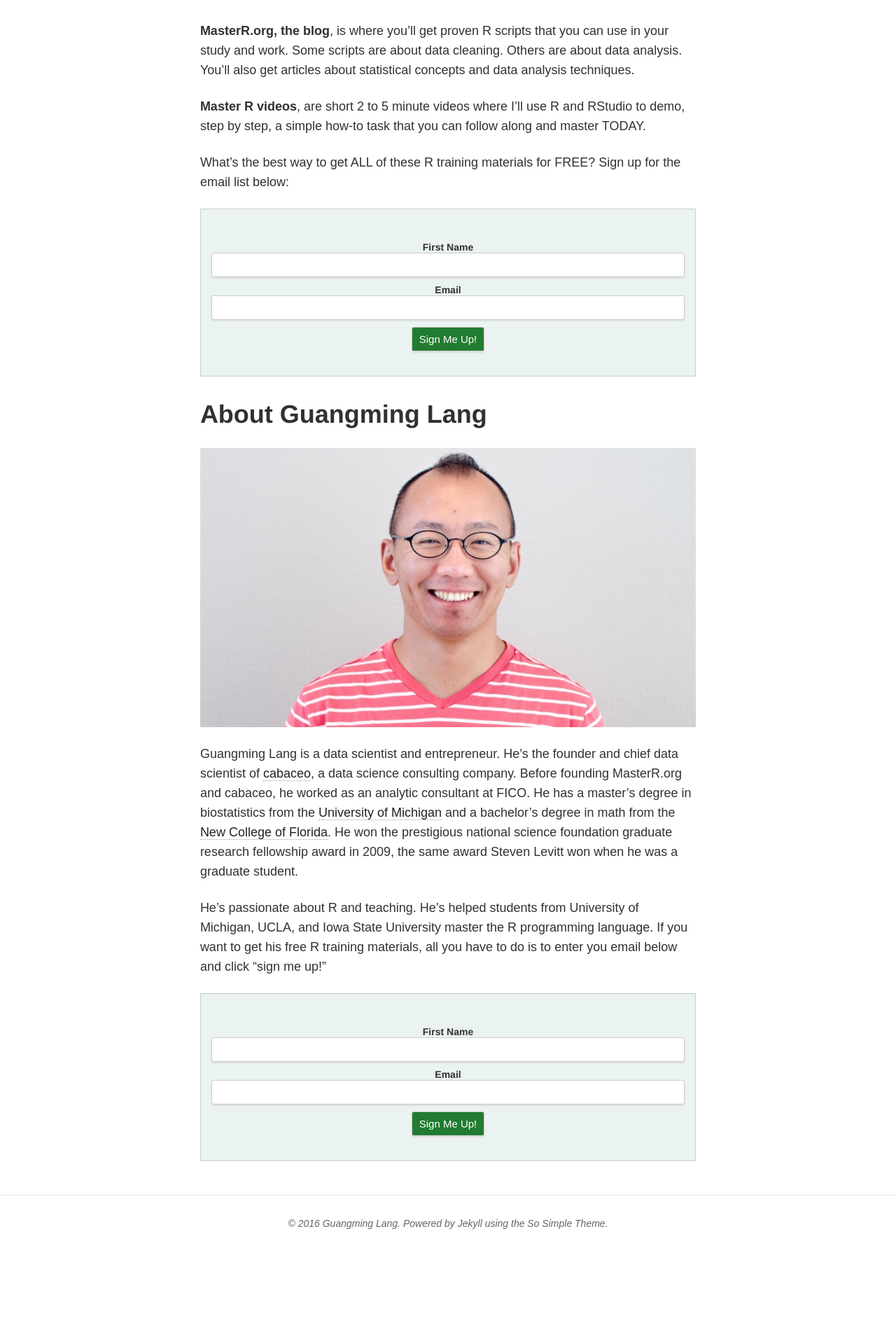
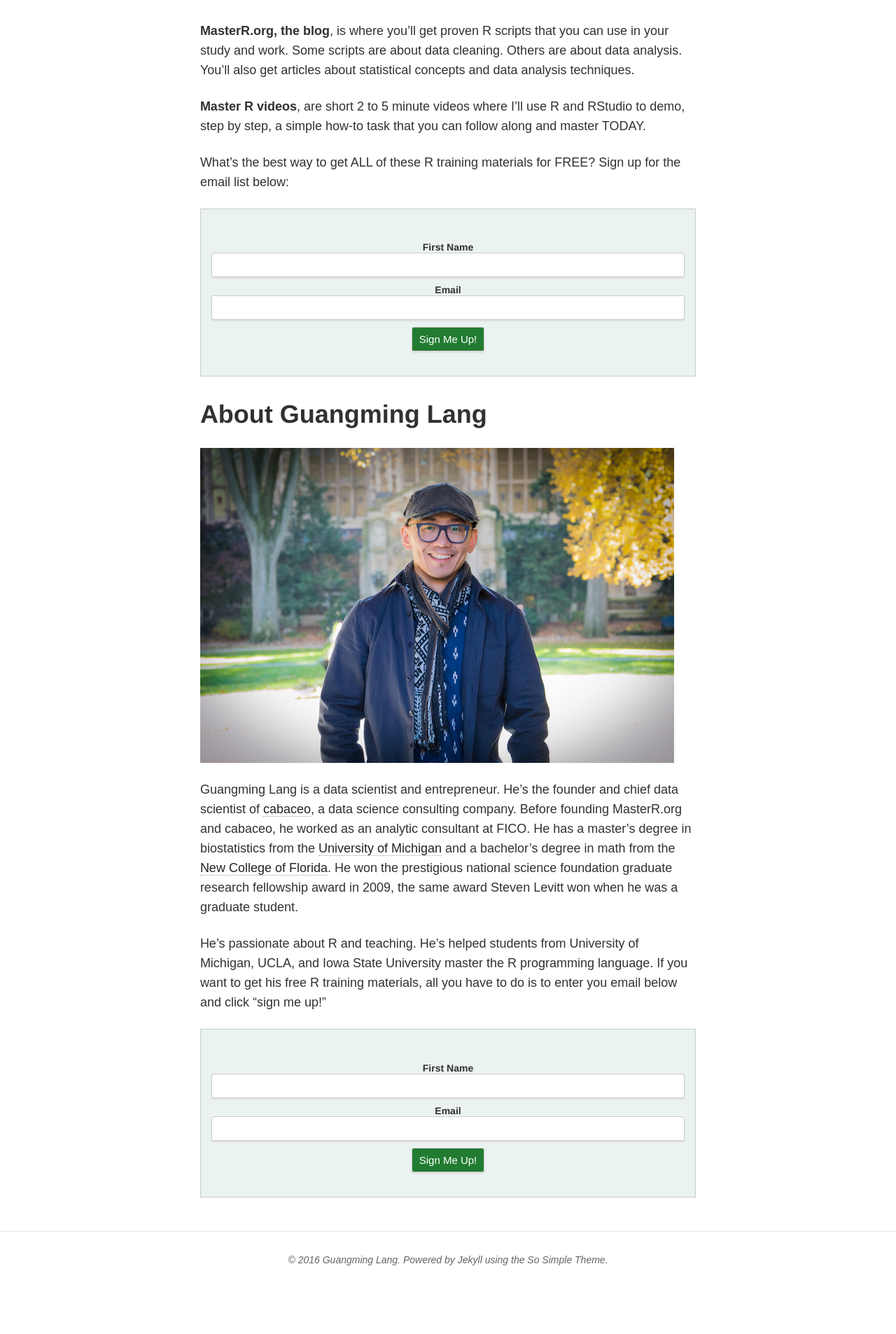
Before and after one commit to gmlang/masterr, a Jekyll site: the page built from about/index.md, in a window 1280 px wide. Shown: the part 2353-4259 px from the top of the page at 70% size. Built offline with Jekyll 4.4.1, drawn with Linux system fonts in a browser that asks for light colours; nearby versions of some CDN libraries; comment, search, counter and statistics services are not loaded; before the commit the page ends 4207 px from its top, so only the background shows below that.

Commit message:
update photo

```diff
--- a/about/index.md
+++ b/about/index.md
@@ -151,7 +151,7 @@ What's the best way to get ALL of these R training materials for FREE? Sign up f
 <!--End mc_embed_signup-->
 
 # About Guangming Lang
-![](/images/gmlang4.jpg)
+![](/images/gmlang.jpg)
 
 Guangming Lang is a data scientist and entrepreneur. He's the founder and chief data scientist of [cabaceo](http://cabaceo.com), a data science consulting company. Before founding MasterR.org and cabaceo, he worked as an analytic consultant at FICO. He has a master's degree in biostatistics from the [University of Michigan](http://umich.edu) and a bachelor's degree in math from the [New College of Florida](http://www.ncf.edu). He won the prestigious national science foundation graduate research fellowship award in 2009, the same award Steven Levitt won when he was a graduate student.
 
```
Also changed, not shown: images/gmlang.jpg (added), images/gmlang1.jpg (deleted), images/gmlang2.jpg (deleted), images/gmlang3.jpg (deleted), images/gmlang4.jpg (deleted).
